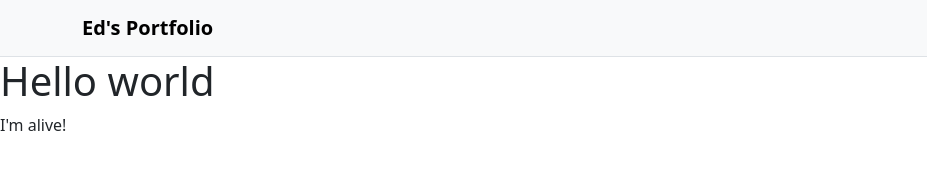
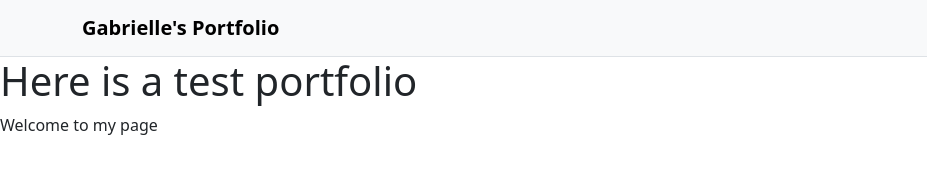
Before and after one commit to gabriellemaciunaite/portfolio, a plain HTML site: page index.html in a window 1280 px wide. Shown: the full height of the page, 0-927 px from the left. Drawn offline with nearby package versions, Linux system fonts and the light colour scheme.

Commit message:
Update index.html

```diff
--- a/index.html
+++ b/index.html
@@ -9,7 +9,7 @@
     <body>
         <nav class="navbar navbar-expand-lg bg-body-tertiary border-bottom sticky-top">
             <div class="container">
-                <a class="navbar-brand fw-semibold" href="#">Ed's Portfolio</a>
+                <a class="navbar-brand fw-semibold" href="#">Gabrielle's Portfolio</a>
                 <button class="navbar-toggler" type="button" data-bs-toggle="collapse" data-bs-target="#mainNavbar" aria-controls="mainNavbar" aria-expanded="false" aria-label="Toggle navigation">
                     <span class="navbar-toggler-icon"></span>
                 </button>
@@ -35,8 +35,8 @@
             </div>
         </nav>
 
-        <h1>Hello world</h1>
-        <p>I'm alive!</p>
+        <h1>Here is a test portfolio</h1>
+        <p>Welcome to my page</p>
         <script src="https://cdn.jsdelivr.net/npm/bootstrap@5.3.3/dist/js/bootstrap.bundle.min.js"></script>
     </body>
 </html>
```
